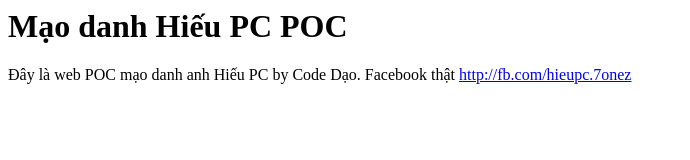
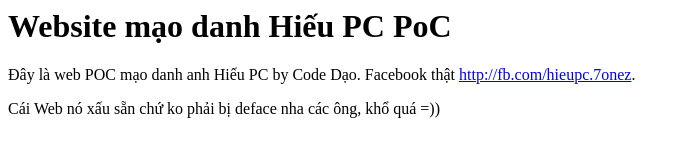
Before and after one commit to conanak99/maodanh-hieupc, a plain HTML site: page index.html in a window 1280 px wide. Shown: the whole page, without its empty margins (0-690 px from the left). Drawn offline with Linux system fonts and the light colour scheme.

Commit message:
Update index.html

```diff
--- a/index.html
+++ b/index.html
@@ -4,7 +4,8 @@
   </head>
 
   <body>
-    <h1>Mạo danh Hiếu PC POC</h1>
-    <p>Đây là web POC mạo danh anh Hiếu PC by Code Dạo. Facebook thật <a href="http://fb.com/hieupc.7onez">http://fb.com/hieupc.7onez</a></p>
+    <h1>Website mạo danh Hiếu PC PoC</h1>
+    <p>Đây là web POC mạo danh anh Hiếu PC by Code Dạo. Facebook thật <a href="http://fb.com/hieupc.7onez">http://fb.com/hieupc.7onez</a>.</p>
+    <p>Cái Web nó xấu sẵn chứ ko phải bị deface nha các ông, khổ quá =))</p>
   </body>
 </html>
```
